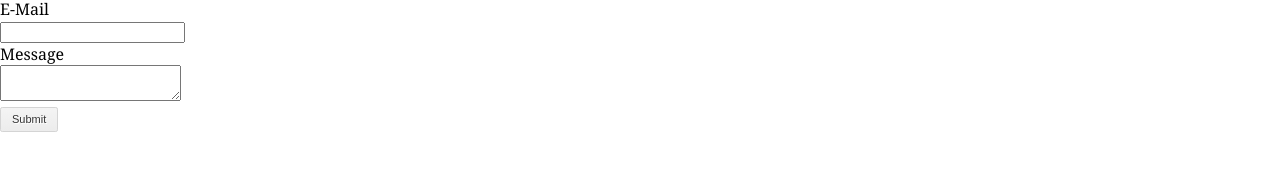
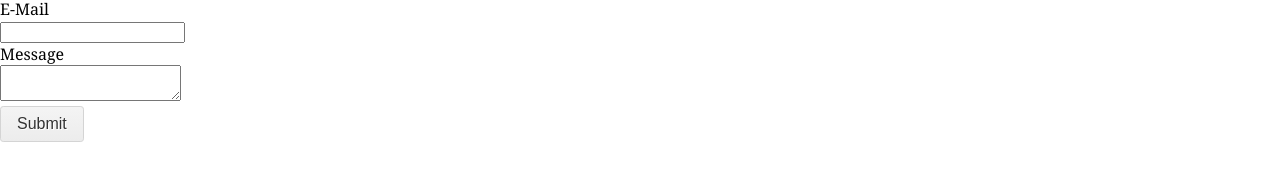
Before and after one commit to dorpga/dorpga.github.io, a Jekyll site: the page built from _posts/2017-12-12-Hello-World.md, in a window 1280 px wide. Shown: the part 478-659 px from the top of the page. Built offline with Jekyll 4.4.1, drawn with Linux system fonts in a browser that asks for light colours.

Commit message:
Update buttons.scss

```diff
--- a/_sass/buttons.scss
+++ b/_sass/buttons.scss
@@ -19,7 +19,7 @@
     text-decoration: none;
     text-align: center;
     text-shadow: 1px 1px 0 #fff;
-    font:11px/normal sans-serif;
+    font:12pt/normal sans-serif;
     color: #333;
     white-space: nowrap;
     cursor: pointer;
```
